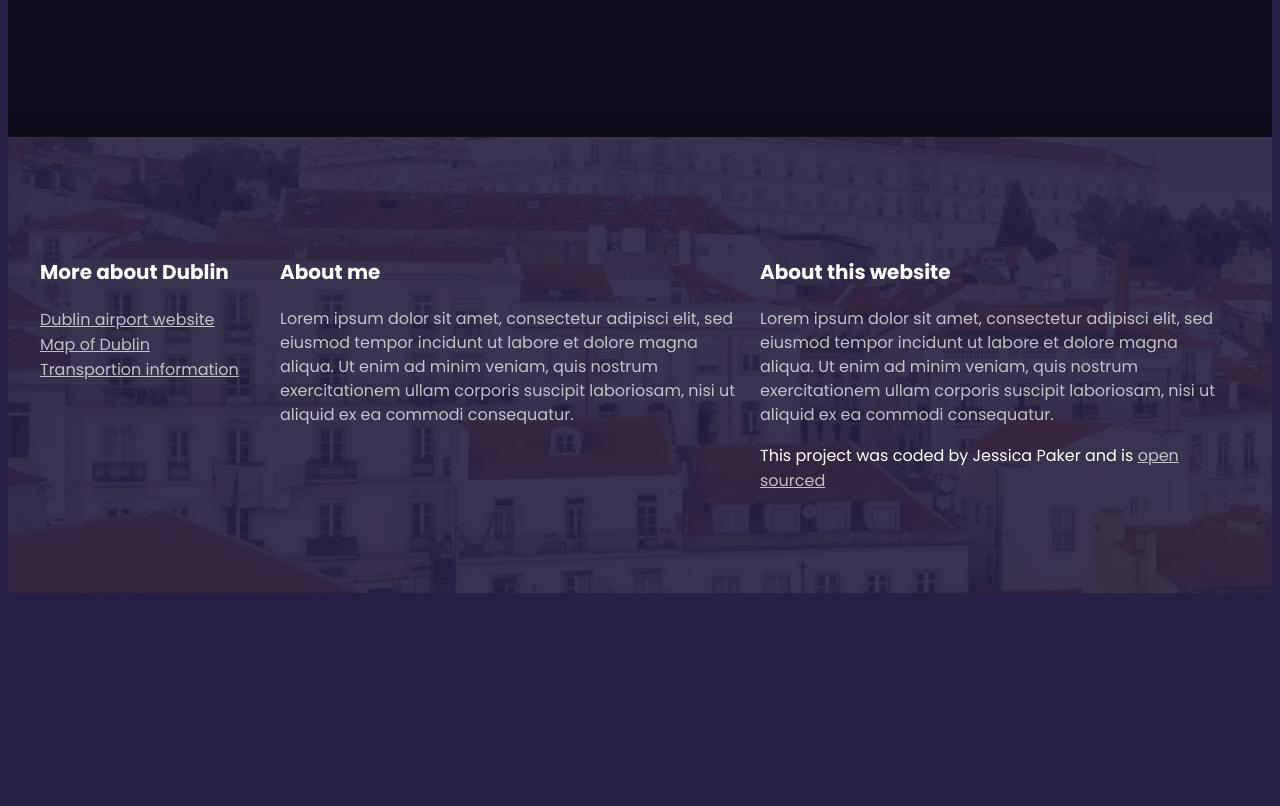
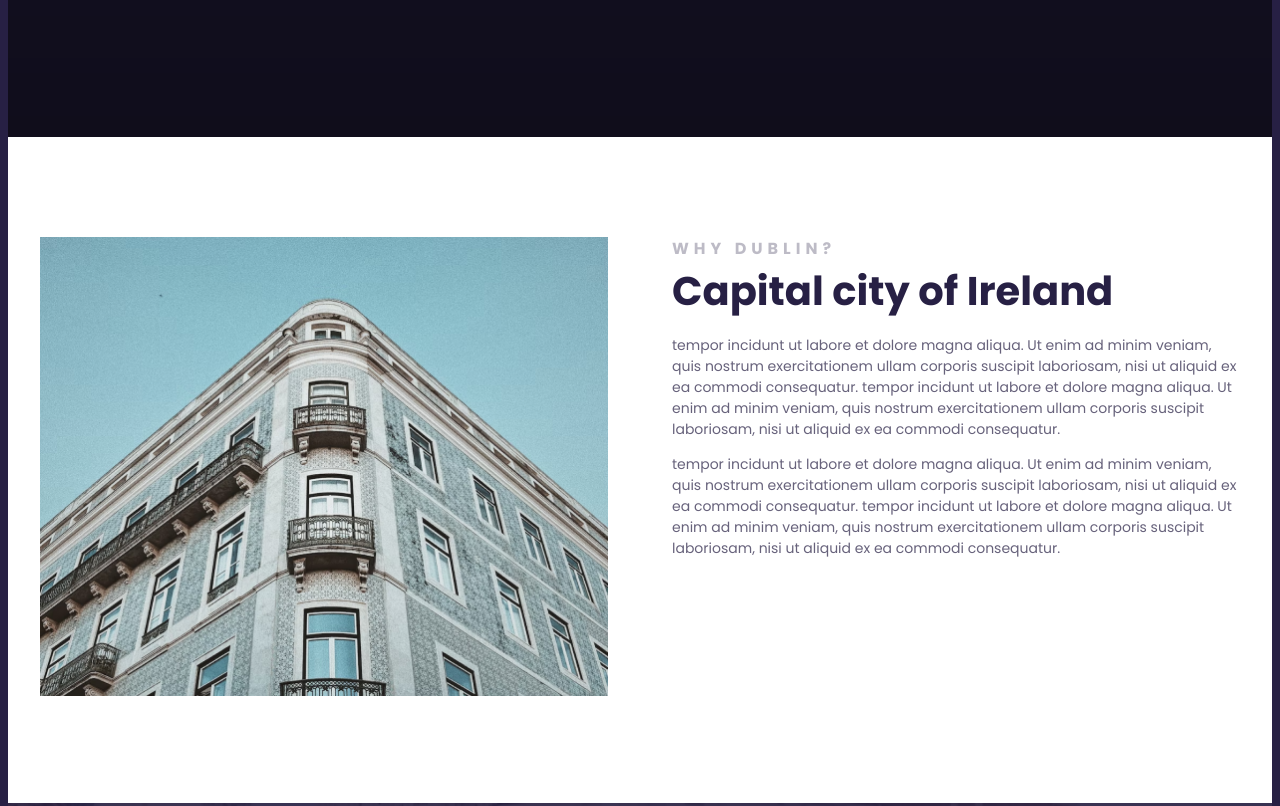
Before and after one commit to jpaker05/travel-project, a plain HTML site: page index.html in a window 1280 px wide. Shown: the part 600-1406 px from the top of the page. Before the commit the page ends 1201 px from the top, so only its background shows below. Drawn offline with Linux system fonts and the light colour scheme.

Commit message:
added first main section

```diff
--- a/index.html
+++ b/index.html
@@ -25,8 +25,36 @@
         <a href="#more">Learn More</a>
       </header>
 
+      <main>
+        <section class="grid grid-2-columns">
+          <div>
+            <img src="../images/bg3.png" alt="" class="img-responsive" />
+          </div>
+          <div>
+            <h2>Why Dublin?</h2>
+            <h3>Capital city of Ireland</h3>
+            <p>
+              tempor incidunt ut labore et dolore magna aliqua. Ut enim ad minim
+              veniam, quis nostrum exercitationem ullam corporis suscipit
+              laboriosam, nisi ut aliquid ex ea commodi consequatur. tempor
+              incidunt ut labore et dolore magna aliqua. Ut enim ad minim
+              veniam, quis nostrum exercitationem ullam corporis suscipit
+              laboriosam, nisi ut aliquid ex ea commodi consequatur.
+            </p>
+            <p>
+              tempor incidunt ut labore et dolore magna aliqua. Ut enim ad minim
+              veniam, quis nostrum exercitationem ullam corporis suscipit
+              laboriosam, nisi ut aliquid ex ea commodi consequatur. tempor
+              incidunt ut labore et dolore magna aliqua. Ut enim ad minim
+              veniam, quis nostrum exercitationem ullam corporis suscipit
+              laboriosam, nisi ut aliquid ex ea commodi consequatur.
+            </p>
+          </div>
+        </section>
+      </main>
+
       <footer>
-        <section class="grid">
+        <section class="grid grid-3-columns-with-first-narrow">
           <div>
             <h3>More about Dublin</h3>
             <ul>
--- a/src/style.css
+++ b/src/style.css
@@ -10,13 +10,28 @@ body {
 
 .grid {
   display: grid;
+
+  grid-gap: 64px;
+}
+
+.img-responsive {
+  max-width: 100%;
+}
+
+.grid-2-columns {
+  grid-template-columns: 1fr 1fr;
+}
+
+.grid-3-columns-with-first-narrow {
   grid-template-columns: 1fr 2fr 2fr;
 }
 
 section {
   max-width: 1200px;
   margin: 0 auto;
+  padding: 100px 0;
 }
+
 header {
   background-image: linear-gradient(rgba(0, 0, 0, 0.4), rgba(0, 0, 0, 0.6)),
     url("../images/bg.png");
@@ -65,6 +80,37 @@ header a {
   background: #fff;
 }
 
+main {
+  background: #fff;
+}
+
+main h2 {
+  font-weight: 700;
+  font-size: 16px;
+  line-height: 1.5;
+  letter-spacing: 5px;
+  margin: 0;
+  color: #272044;
+  opacity: 0.3;
+  text-transform: uppercase;
+}
+
+main h3 {
+  font-weight: 700;
+  font-size: 40px;
+  line-height: 1.5;
+  color: #272044;
+  margin: 0;
+}
+
+main p {
+  font-style: normal;
+  font-weight: 400;
+  font-size: 14px;
+  line-height: 1.5;
+  color: #272044;
+  opacity: 0.7;
+}
 footer {
   color: #fff;
   background-image: linear-gradient(
@@ -74,7 +120,6 @@ footer {
     url("../images/bg2.png");
   background-repeat: no-repeat;
   background-size: cover;
-  padding: 100px 0;
 }
 
 footer h3 {
@@ -86,7 +131,7 @@ footer h3 {
 footer p {
   font-weight: 400;
   font-size: 16px;
-  margin-right: 20px;
+
   line-height: 24px;
   opacity: 0.7;
 }
@@ -122,4 +167,13 @@ footer a {
   header h3 {
     font-size: 12px;
   }
+
+  .grid {
+    grid-template-columns: 1fr;
+    grid-gap: 32px;
+  }
+
+  section {
+    padding: 30px;
+  }
 }
```
Also changed, not shown: images/bg3.png (added).
